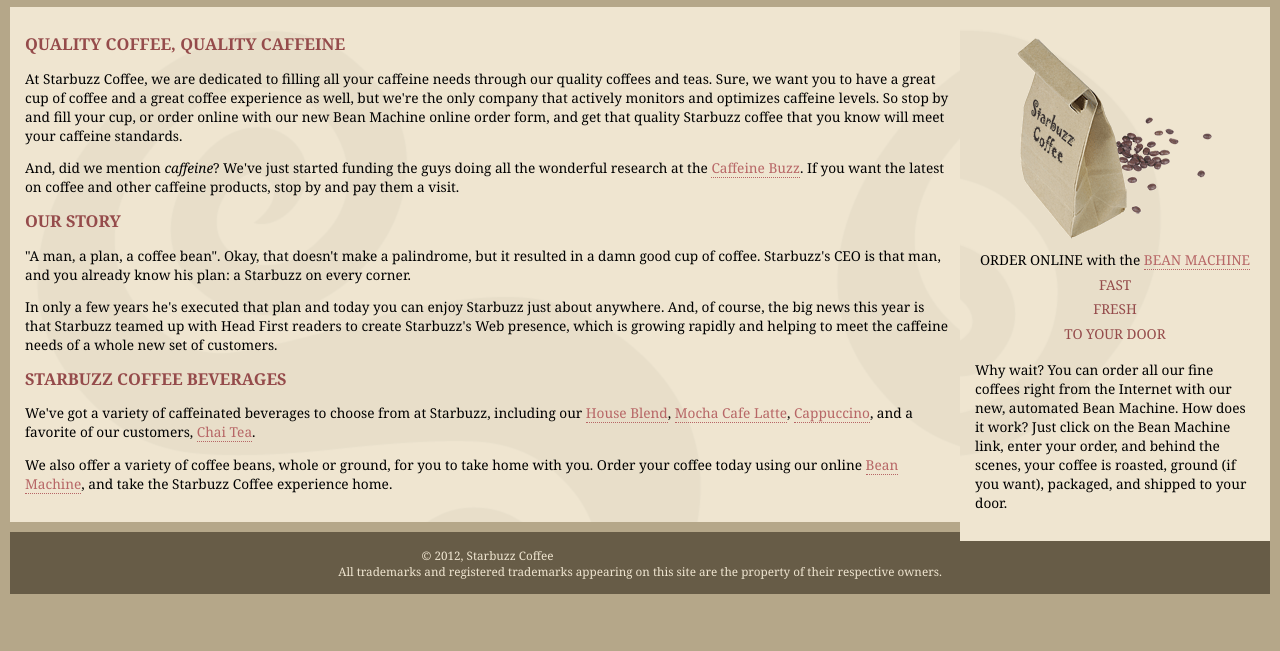
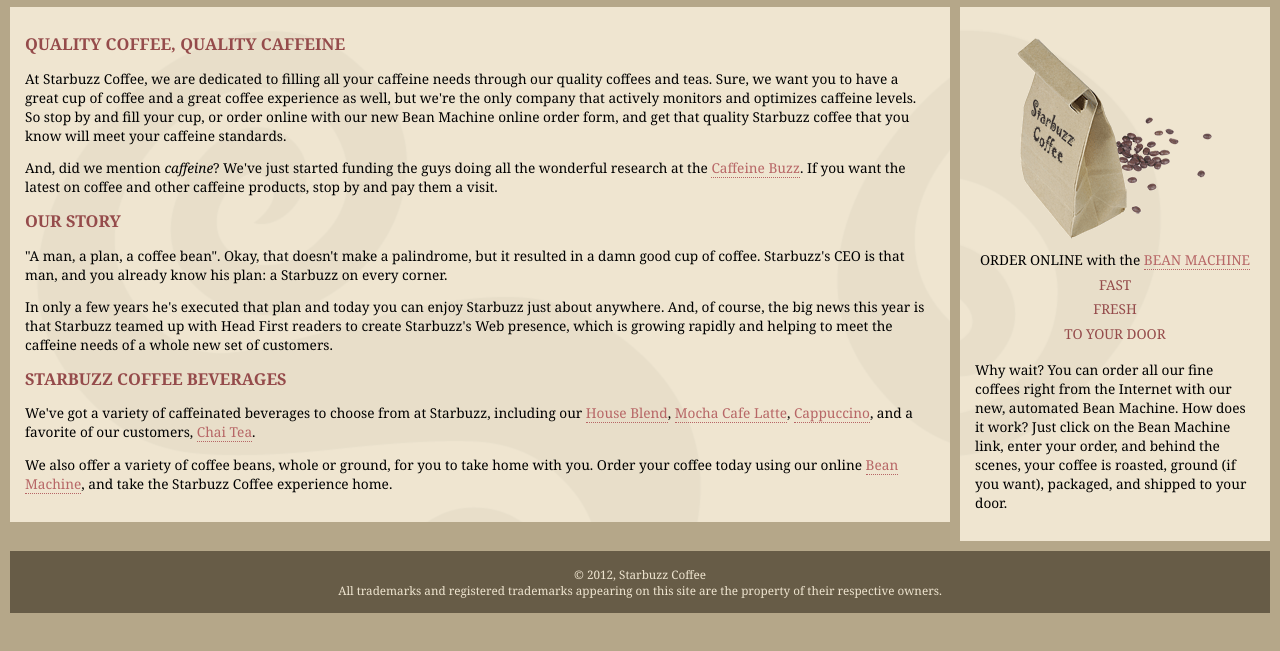
Before and after one commit to Mrltfyy/starbuzz, a plain HTML site: page index.html in a window 1280 px wide. Shown: the part 121-772 px from the top of the page. Drawn offline with Linux system fonts and the light colour scheme.

Commit message:
修改CSS：footer，main

```diff
--- a/starbuzz.css
+++ b/starbuzz.css
@@ -15,7 +15,7 @@ body {
   background:       #efe5d0 url(images/background.gif) top left;
   font-size:        105%;
   padding:          15px;
-  margin:           0px 10px 10px 10px;
+  margin: 0px 330px 10px 10px ;
 }
 
 #sidebar {
@@ -34,6 +34,7 @@ body {
   padding:          15px;
   margin:           10px;
   font-size:        90%;
+  clear :right ;
 }
 
 h1 {
```
